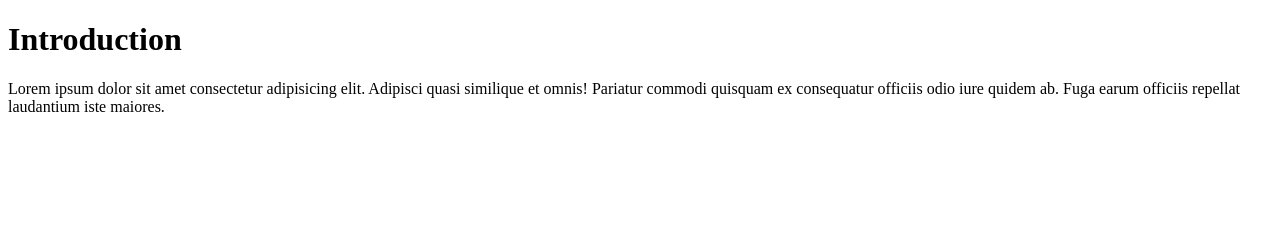
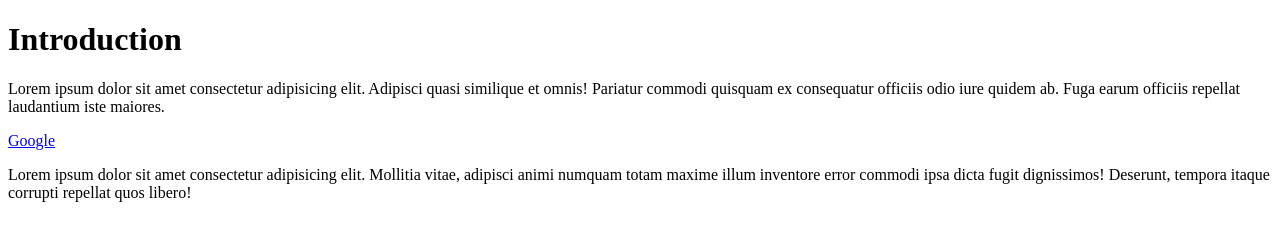
Before and after one commit to Waqar-484/testing_project, a plain HTML site: page index.html in a window 1280 px wide. Drawn offline with Linux system fonts and the light colour scheme.

Commit message:
Google link added

```diff
--- a/index.html
+++ b/index.html
@@ -10,5 +10,8 @@
      <h1>Introduction</h1>
      <p>Lorem ipsum dolor sit amet consectetur adipisicing elit. Adipisci quasi similique et omnis! Pariatur commodi quisquam ex consequatur officiis odio iure quidem ab. Fuga earum officiis repellat laudantium iste maiores.</p>
 
+     <a href="https:wwww.google.com">Google</a>
+
+     <p>Lorem ipsum dolor sit amet consectetur adipisicing elit. Mollitia vitae, adipisci animi numquam totam maxime illum inventore error commodi ipsa dicta fugit dignissimos! Deserunt, tempora itaque corrupti repellat quos libero!</p>
 </body>
 </html>
```
